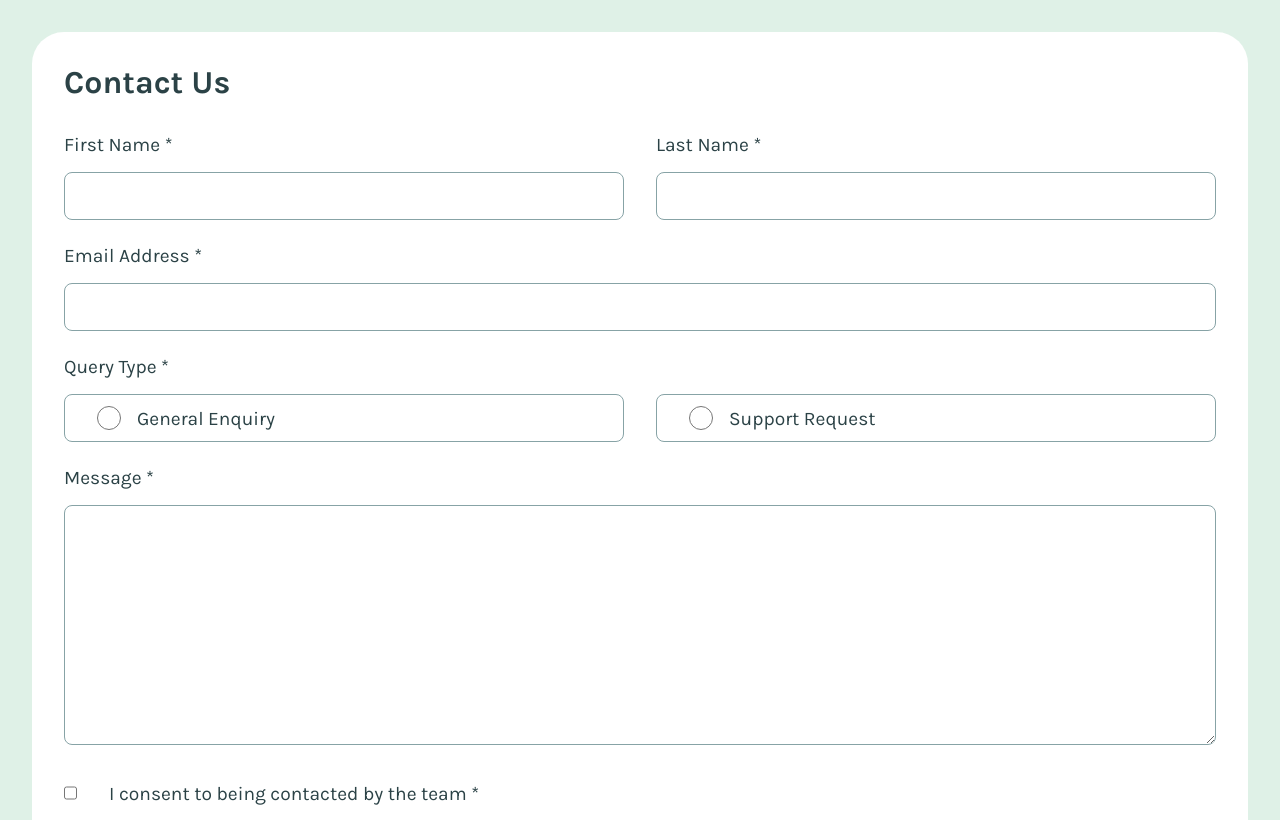
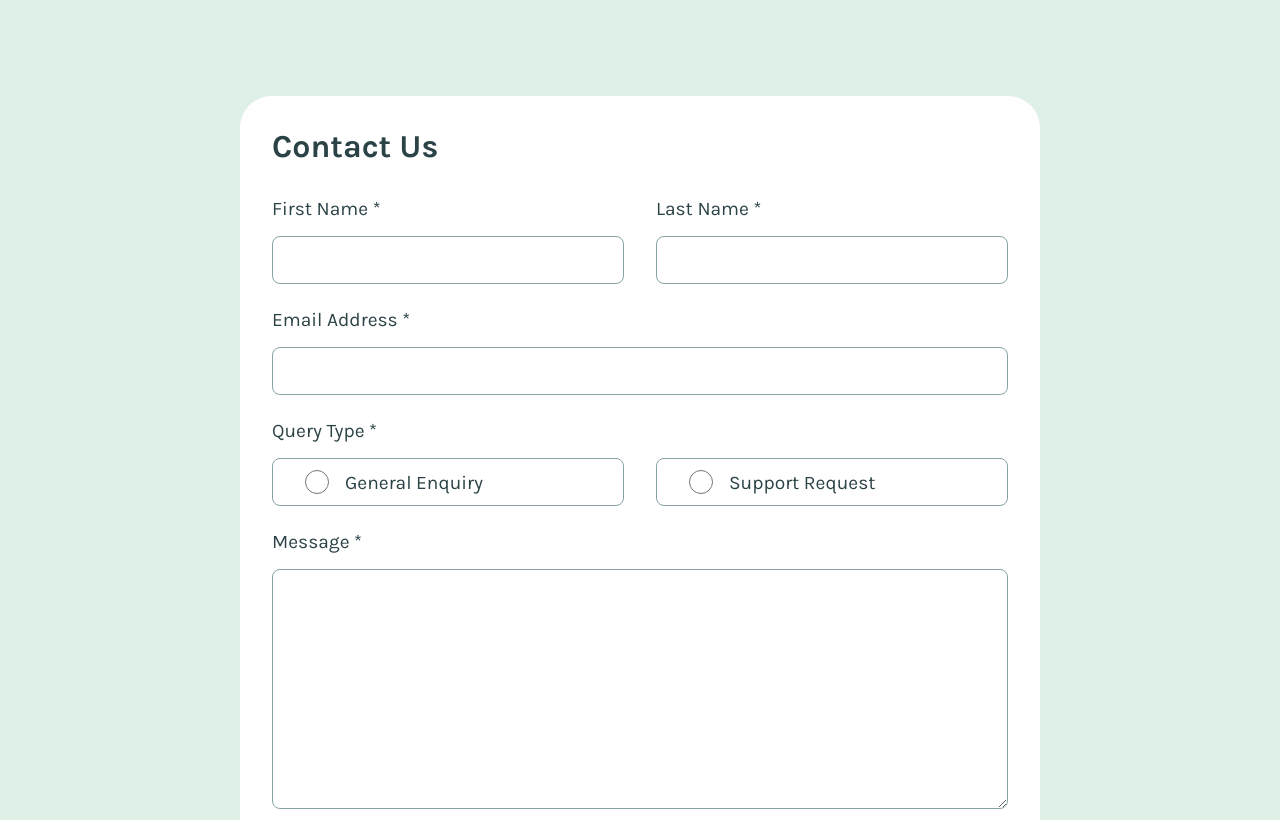
Before and after one commit to FanX0/contact-form-main, a plain HTML site: page index.html in a window 1280 px wide. Shown: the top 820 px of the page. Drawn offline with Linux system fonts and the light colour scheme.

Commit message:
fix content center on website screen size

```diff
--- a/index.css
+++ b/index.css
@@ -145,6 +145,10 @@ button {
 }
 
 @media (min-width: 48rem) {
+  main {
+    margin: 6rem auto;
+    width: 50rem;
+  }
   .form-name {
     display: grid;
     grid-template-columns: repeat(2, 1fr);
```
